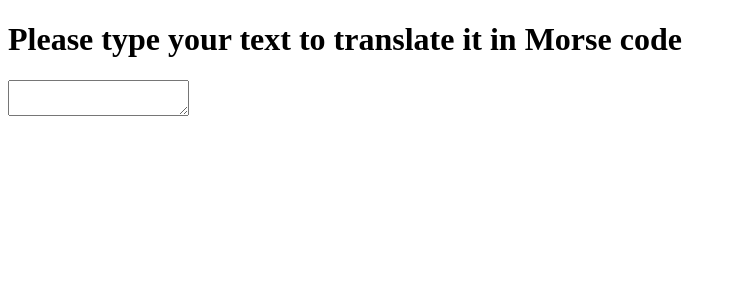
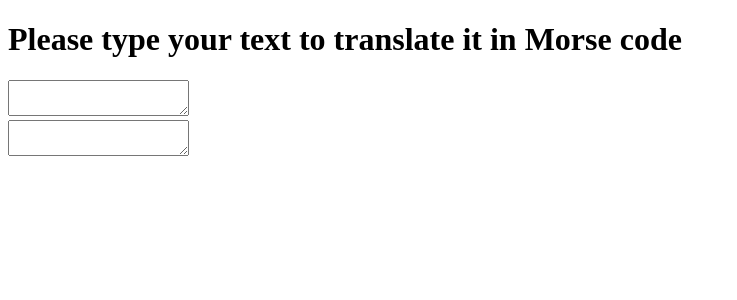
Before and after one commit to iulianSta/text-to-morse, a React (Create React App) app: page / in a window 1280 px wide. Shown: the top 300 px of the page, without its empty margins (0-737 px from the left). Built offline with nearby package versions, Linux system fonts and the light colour scheme.

Commit message:
src/components/Output.js Update Output function

```diff
--- a/src/App.js
+++ b/src/App.js
@@ -21,7 +21,7 @@ function App() {
     <div className="App">
       <Header />
       <Input userInput={userInput} />
-      {/* <Output /> */}
+      <Output />
     </div>
   );
 }
--- a/src/components/Output.js
+++ b/src/components/Output.js
@@ -1,6 +1,16 @@
 // Output function
 
-const Output = (props) => {
+const Output = ({ userInput, Data }) => {
+  const translateText = (inputText) => {
+    const code = Data.map((obj) => {
+      const { char, code } = obj;
+      console.log(obj);
+      let morseCode = "";
+      for (let i = 0; i < inputText.length; i++) {
+        if (inputText === char) morseCode += code[inputText[i].toLowerCase()];
+      }
+    });
+  };
   return (
     <form>
       <textarea type="text" onKeyUp={translateText} />
```
